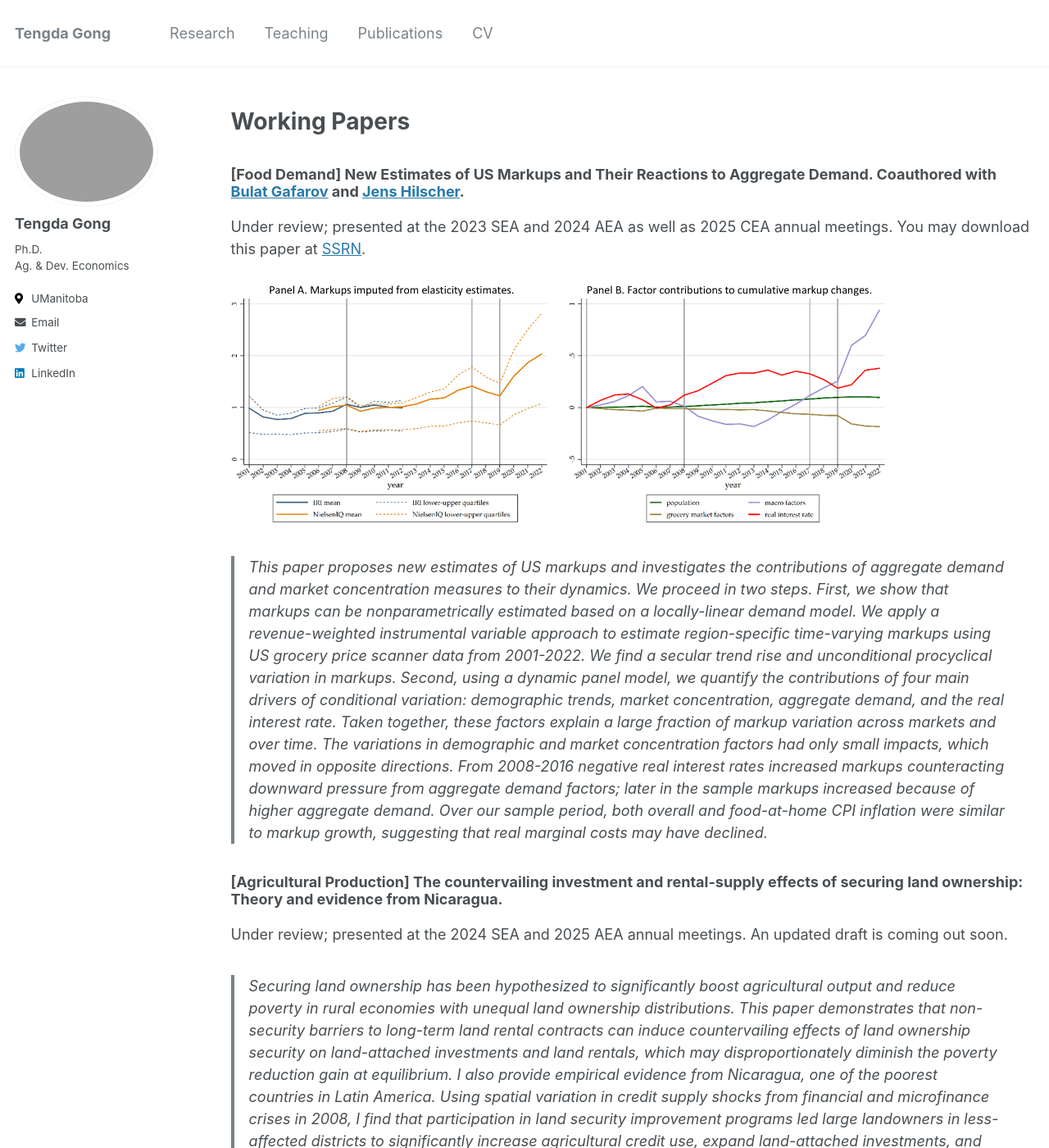
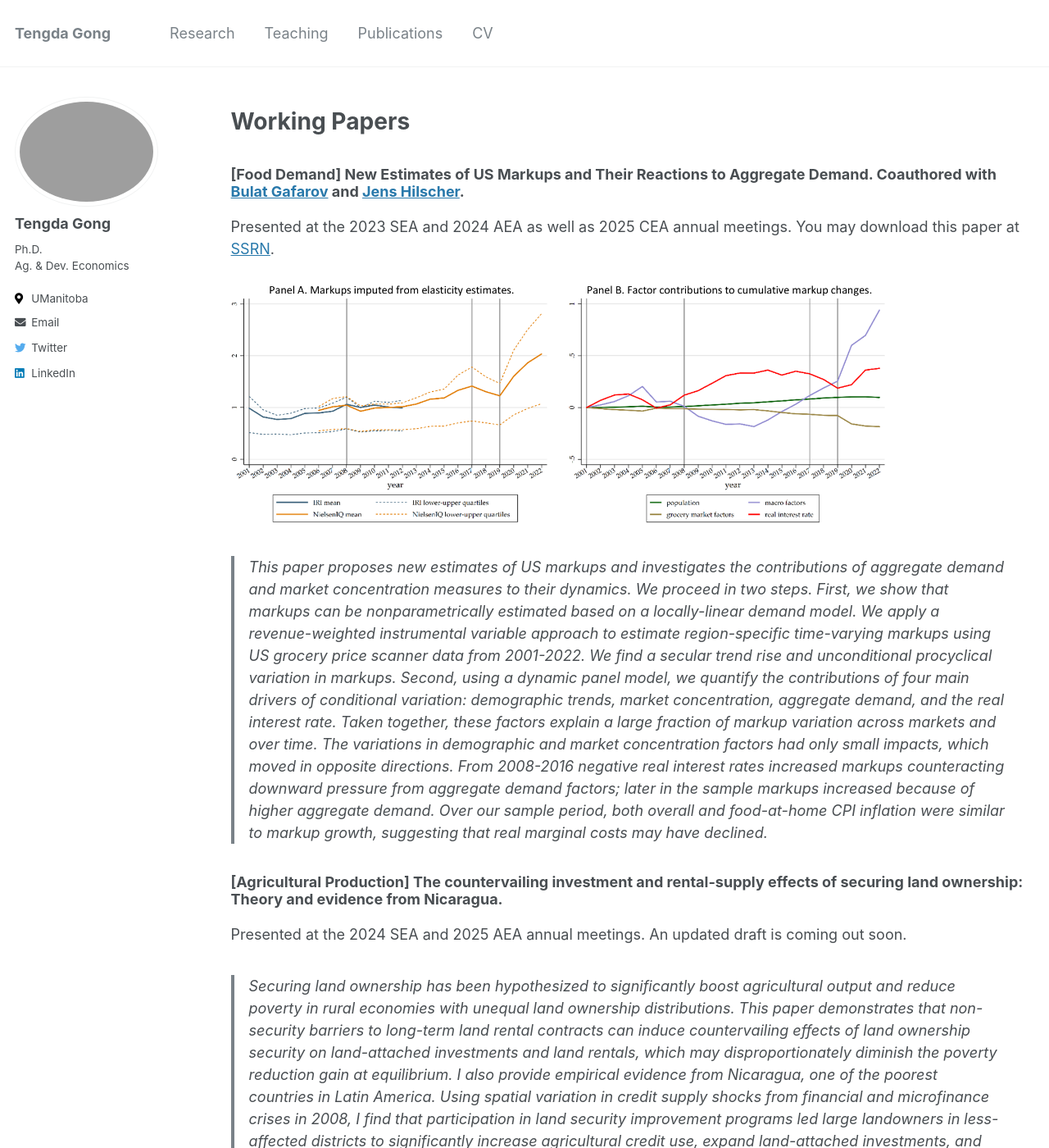
Before and after one commit to tendakung/tendakung.github.io, a Jekyll site: the page built from _pages/research.md, in a window 1280 px wide and 1400 px high. Shown: the whole window at 82% size. Built offline with Jekyll 4.4.1, drawn with Linux system fonts in a browser that asks for light colours; some of the changed text lies outside the part shown.

Commit message:
Update research.md

```diff
--- a/_pages/research.md
+++ b/_pages/research.md
@@ -8,14 +8,14 @@ author_profile: true
 # Working Papers
 
 ### [Food Demand] New Estimates of US Markups and Their Reactions to Aggregate Demand. Coauthored with [Bulat Gafarov](https://are.ucdavis.edu/people/faculty/bulat-gafarov/) and [Jens Hilscher](https://are.ucdavis.edu/people/faculty/jens-hilscher/).
-Under review; presented at the 2023 SEA and 2024 AEA as well as 2025 CEA annual meetings. You may download this paper at [SSRN](https://papers.ssrn.com/sol3/papers.cfm?abstract_id=4551482).
+Presented at the 2023 SEA and 2024 AEA as well as 2025 CEA annual meetings. You may download this paper at [SSRN](https://papers.ssrn.com/sol3/papers.cfm?abstract_id=4551482).
 <br>
 <br>
 <img src='/images/research/JMP-webfigure.PNG' width='800'>
 > This paper proposes new estimates of US markups and investigates the contributions of aggregate demand and market concentration measures to their dynamics. We proceed in two steps. First, we show that markups can be nonparametrically estimated based on a locally-linear demand model. We apply a revenue-weighted instrumental variable approach to estimate region-specific time-varying markups using US grocery price scanner data from 2001-2022. We find a secular trend rise and unconditional procyclical variation in markups. Second, using a dynamic panel model, we quantify the contributions of four main drivers of conditional variation: demographic trends, market concentration, aggregate demand, and the real interest rate. Taken together, these factors explain a large fraction of markup variation across markets and over time. The variations in demographic and market concentration factors had only small impacts, which moved in opposite directions. From 2008-2016 negative real interest rates increased markups counteracting downward pressure from aggregate demand factors; later in the sample markups increased because of higher aggregate demand. Over our sample period, both overall and food-at-home CPI inflation were similar to markup growth, suggesting that real marginal costs may have declined.
 
 ### [Agricultural Production] The countervailing investment and rental-supply effects of securing land ownership: Theory and evidence from Nicaragua.
-Under review; presented at the 2024 SEA and 2025 AEA annual meetings. An updated draft is coming out soon.
+Presented at the 2024 SEA and 2025 AEA annual meetings. An updated draft is coming out soon.
 > Securing land ownership has been hypothesized to significantly boost agricultural output and reduce poverty in rural economies with unequal land ownership distributions. This paper demonstrates that non-security barriers to long-term land rental contracts can induce countervailing effects of land ownership security on land-attached investments and land rentals, which may disproportionately diminish the poverty reduction gain at equilibrium. I also provide empirical evidence from Nicaragua, one of the poorest countries in Latin America. Using spatial variation in credit supply shocks from financial and microfinance crises in 2008, I find that participation in land security improvement programs led large landowners in less-affected districts to significantly increase agricultural credit use, expand land-attached investments, and reduce land rentals.
 
 ### [Social Welfare] The countervailing investment and rental-supply effects of securing land ownership: Welfare implications for rural economies endowed with unequal land ownership distributions.
```
Also changed, not shown: other parts of _pages/research.md (+1 -1 lines).
